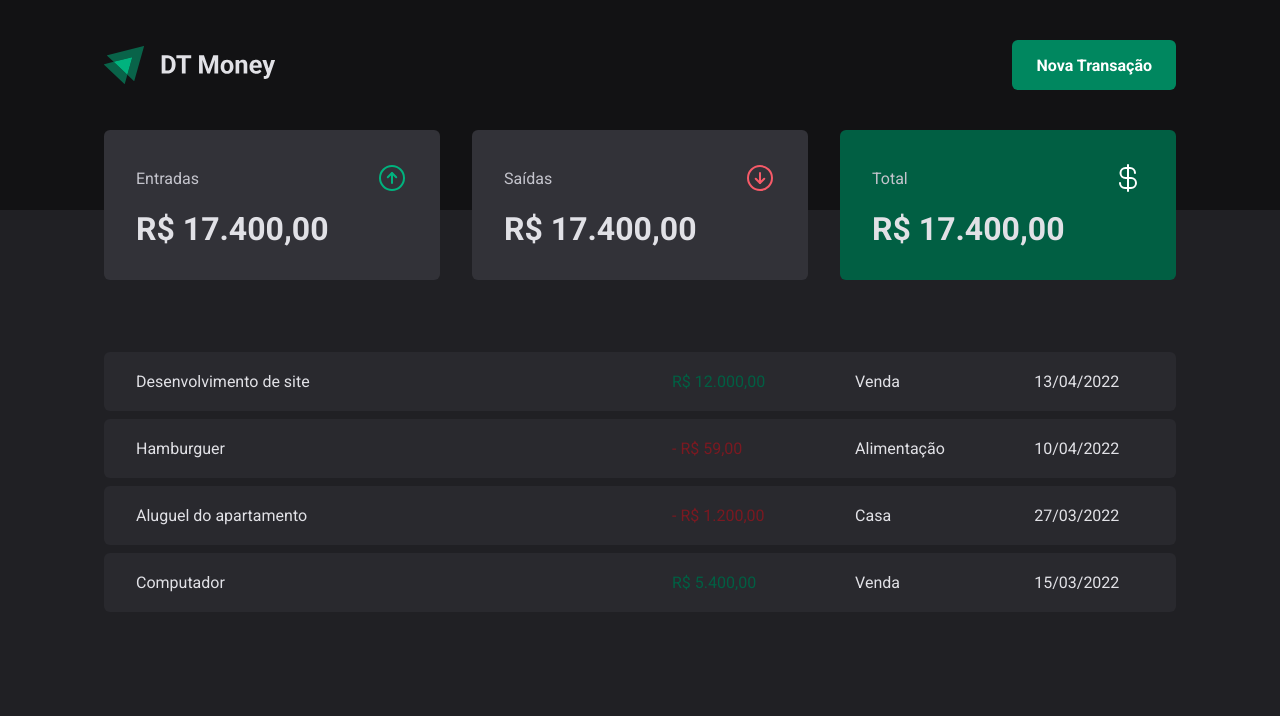
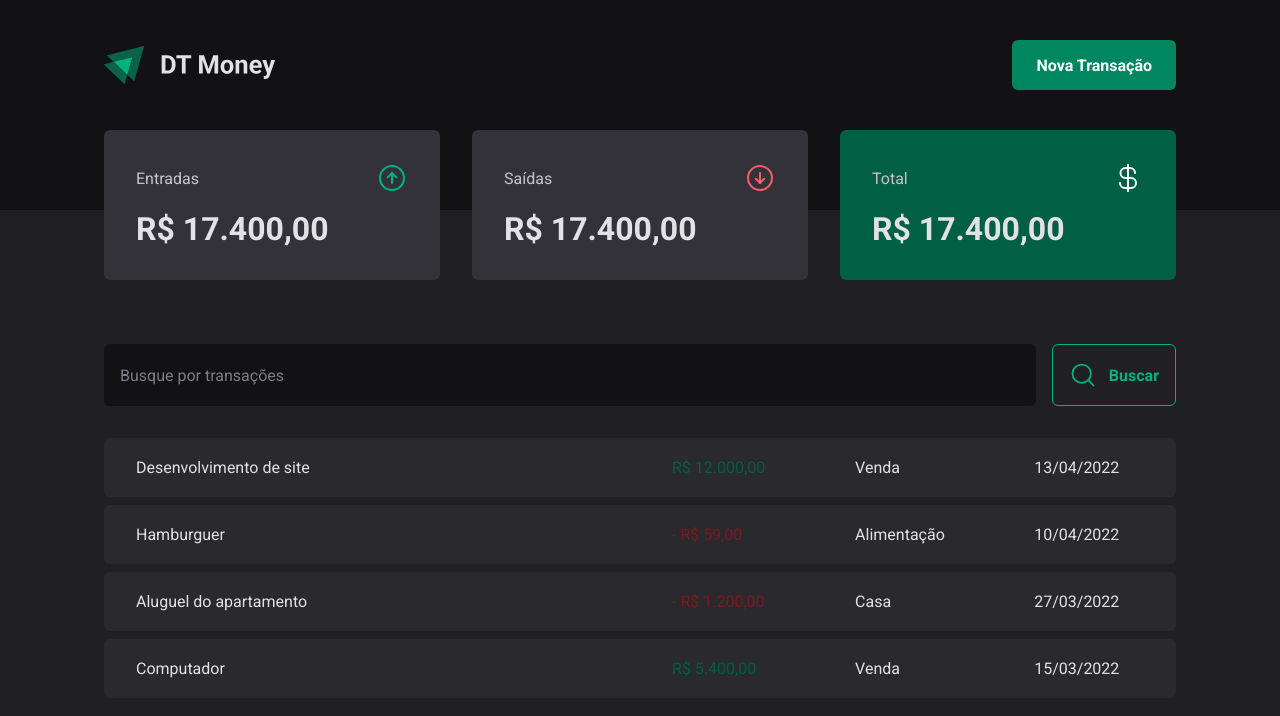
Before and after one commit to LucasSousa09/dt-money, a React (Vite) app: page / in a window 1280 px wide. Shown: the top 716 px of the page. Built offline with nearby package versions, Linux system fonts and the light colour scheme.

Commit message:
add searchform component

```diff
--- /dev/null
+++ b/src/pages/Transactions/components/SearchForm/index.tsx
@@ -0,0 +1,15 @@
+import { MagnifyingGlass } from "phosphor-react";
+import { SearchFormContainer } from "./styles";
+
+export function SearchForm(){
+  return (
+    <SearchFormContainer>
+      <input type="text" placeholder="Busque por transações" />
+
+      <button type="submit">
+          <MagnifyingGlass size={28} />
+          Buscar
+      </button>
+    </SearchFormContainer>
+  )
+}
--- /dev/null
+++ b/src/pages/Transactions/components/SearchForm/styles.ts
@@ -0,0 +1,44 @@
+import styled from 'styled-components'
+
+export const SearchFormContainer = styled.form`
+  display: flex;
+  gap: 1rem;
+
+  input {
+    flex: 1;
+    border-radius: 6px;
+    border: 0;
+    background: ${props => props.theme["gray-900"]};
+    color: ${props => props.theme["gray-300"]};
+    padding: 1rem;
+
+    &::placeholder{
+      color: ${props => props.theme['gray-500']}
+    }
+  }
+
+  button {
+    display: flex;
+    align-items: center;
+    gap: 0.75rem;
+
+    border: 1px solid ${props => props.theme['green-300']};
+    border-radius: 6px;
+
+    padding: 1rem;
+
+    color: ${props => props.theme['green-300']};
+    background: transparent;
+
+    font-weight: bold;
+
+    cursor: pointer;
+
+    &:hover{
+      background: ${props => props.theme['green-500']};
+      border-color: ${props => props.theme['green-500']};
+      color: ${props => props.theme.white};
+      transition: background-color 0.2s, color 0.2s, border-color 0.2s;
+    }
+  }
+`
--- a/src/pages/Transactions/index.tsx
+++ b/src/pages/Transactions/index.tsx
@@ -1,5 +1,6 @@
 import { Header } from "../../components/Header";
 import { Summary } from "../../components/Summary";
+import { SearchForm } from "./components/SearchForm";
 import { PriceHighlight, TransactionsContainer, TransactionsTable } from "./styles";
 
 export function Transactions(){
@@ -9,6 +10,7 @@
         <Summary />
 
         <TransactionsContainer>
+          <SearchForm />
           <TransactionsTable>
             <tbody>
               <tr>
--- a/src/pages/Transactions/styles.ts
+++ b/src/pages/Transactions/styles.ts
@@ -12,7 +12,7 @@
   width: 100%;
   border-collapse: separate;
   border-spacing: 0 0.5rem;
-  /* margin-top: 1.5rem; */
+  margin-top: 1.5rem;
 
   td {
     background: ${props => props.theme['gray-700']};
```
